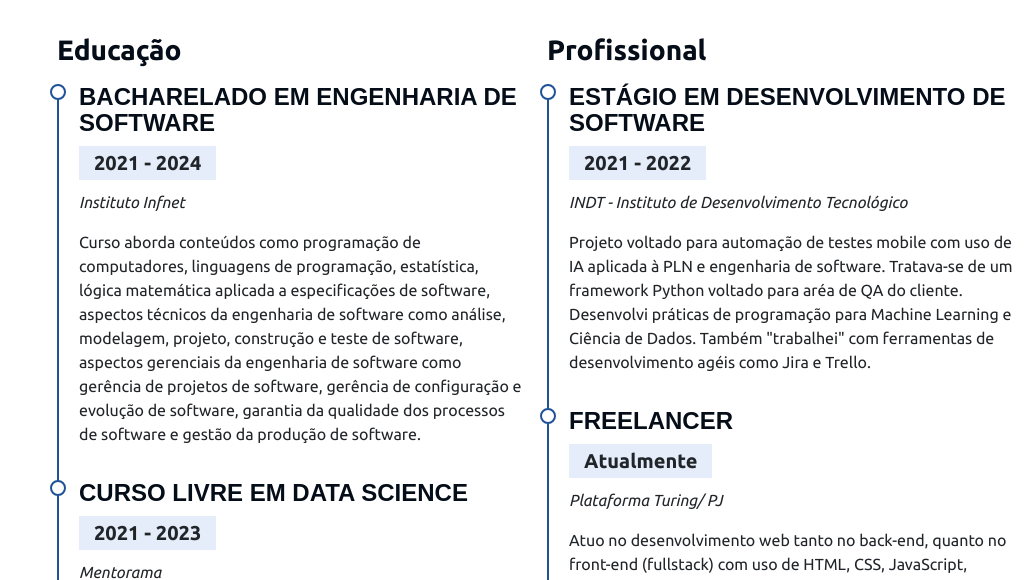
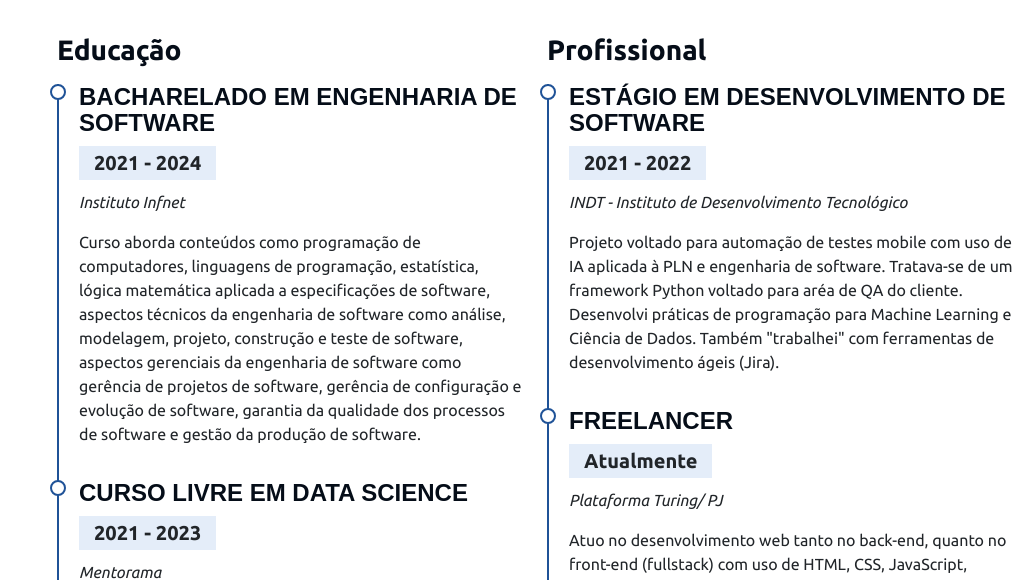
Before and after one commit to zeerlen/my-page, a Flask app: page / in a window 1280 px wide. Shown: the part 2320-2900 px from the top of the page, without its empty margins (255-1280 px from the left). Run offline with Flask 2, Linux system fonts and the light colour scheme; some libraries are stand-ins or nearby versions.

Commit message:
Text correction

```diff
--- a/templates/index.html
+++ b/templates/index.html
@@ -318,7 +318,7 @@
                             de IA aplicada à PLN e engenharia de software. Tratava-se de um framework
                             Python voltado para aréa de QA do cliente. Desenvolvi práticas de programação
                             para Machine Learning e Ciência de Dados. Também "trabalhei"
-                            com ferramentas de desenvolvimento agéis como Jira e Trello.</p>
+                            com ferramentas de desenvolvimento ágeis (Jira).</p>
                         </div>
 
                         <div class='cv-item' data-anime="up">
```
